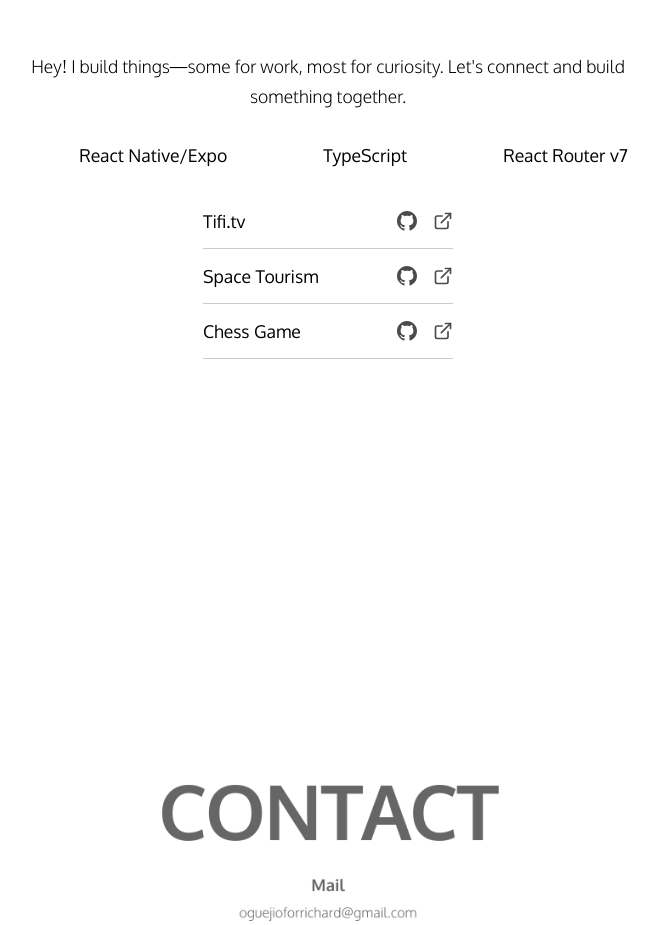
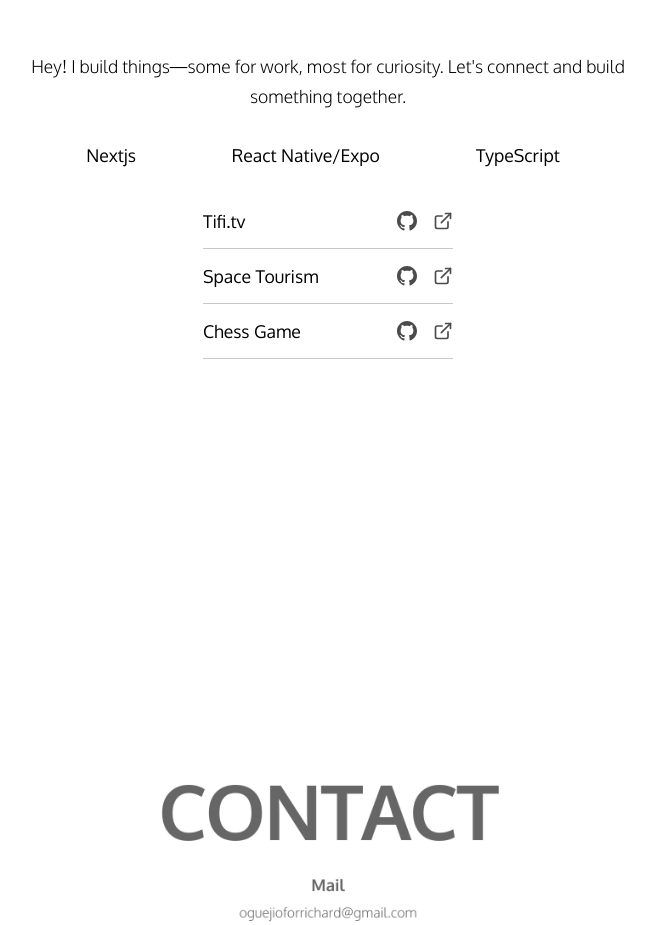
Before and after one commit to ikennarichard/v2, a React (Vite) app: page / in a window 1280 px wide. Shown: the part 990-1915 px from the top of the page, without its empty margins (312-971 px from the left). Built offline with nearby package versions, Linux system fonts and the light colour scheme.

Commit message:
update tools

```diff
--- a/src/components/about/About.jsx
+++ b/src/components/about/About.jsx
@@ -6,13 +6,13 @@ import { projects } from "./projects";
 export default function About() {
   const techStack = [
     "Reactjs",
+    "Nextjs",
     "React Native/Expo",
     "TypeScript",
-    "React Router v7",
+    "React Router",
     "Tailwind CSS",
+    "SASS",
     "Node.js",
-    "GraphQL",
-    "PostgreSQL",
     "Framer Motion",
   ];
 
```
